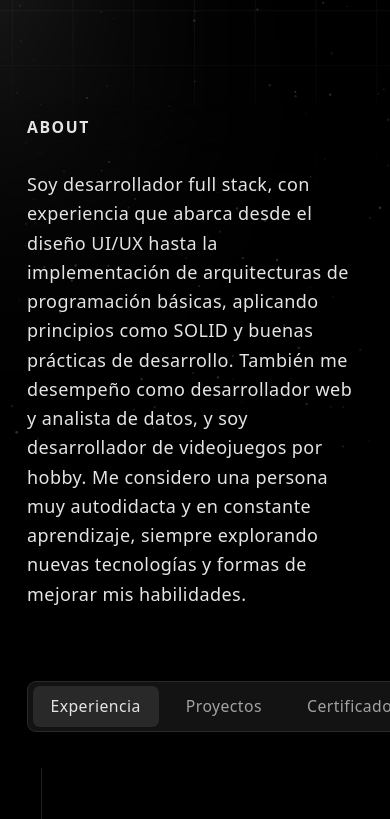
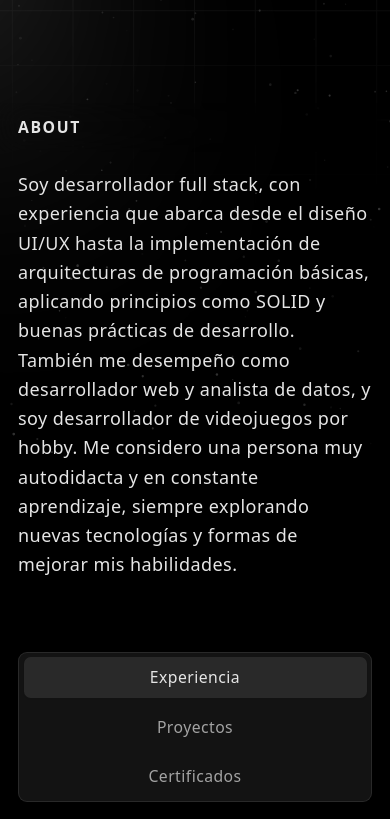
Before and after one commit to DanyFelipe/dev-portfolio, an Astro site: page / in a window 390 px wide. Shown: the part 372-1191 px from the top of the page. Built offline with nearby package versions, Linux system fonts and the light colour scheme; Astro itself is replaced by a stand-in of ours.

Commit message:
Correcciones de diseño

```diff
--- a/src/components/TabToggle.astro
+++ b/src/components/TabToggle.astro
@@ -7,7 +7,7 @@ const { activeTab = "experience" } = Astro.props;
 ---
 
 <div class="mb-8">
-  <div class="flex gap-2 p-1 bg-neutral-800/50 rounded-lg border border-neutral-700/50 backdrop-blur-sm w-fit">
+  <div class="flex flex-col sm:flex-row gap-2 p-1 bg-neutral-800/50 rounded-lg border border-neutral-700/50 backdrop-blur-sm w-full sm:w-fit">
     <button
       id="experience-tab"
       class={`tab-button px-4 py-2 text-sm font-medium rounded-md transition-all duration-200 ${
--- a/src/data/projects.ts
+++ b/src/data/projects.ts
@@ -4,7 +4,7 @@ export const PROJECTS: ProjectProp[] = [
   {
     dates: "JULIO - 2025",
     title: "MonoLogo",
-    projectUrl: "https://vrus.vercel.app",
+    projectUrl: "https://mono-logo.vercel.app/",
     description:
       "Website con diseño moderno que remueve los fondos blancos de los logos, los recorta y te permite descargar sus 3 variantes en formato PNG con transparencia (A color, blanco y negro). Perfecto para equipos de Marketing y branding empresarial",
     technologies: [
--- a/src/pages/index.astro
+++ b/src/pages/index.astro
@@ -14,7 +14,7 @@ import Layout from "../layouts/Layout.astro";
 <Layout title="Daniel Felipe">
   <div class="relative hero z-10">
     <div
-      class="mx-auto min-h-screen max-w-screen-2xl px-6 py-12 font-sans md:px-12 md:py-20 lg:px-24 lg:py-0"
+      class="mx-auto min-h-screen max-w-screen-2xl px-4 py-12 font-sans md:px-8 md:py-20 lg:px-16 lg:py-0"
     >
       <div class="lg:flex lg:justify-between lg:gap-4">
         <header
```
Also changed, not shown: README.md.
